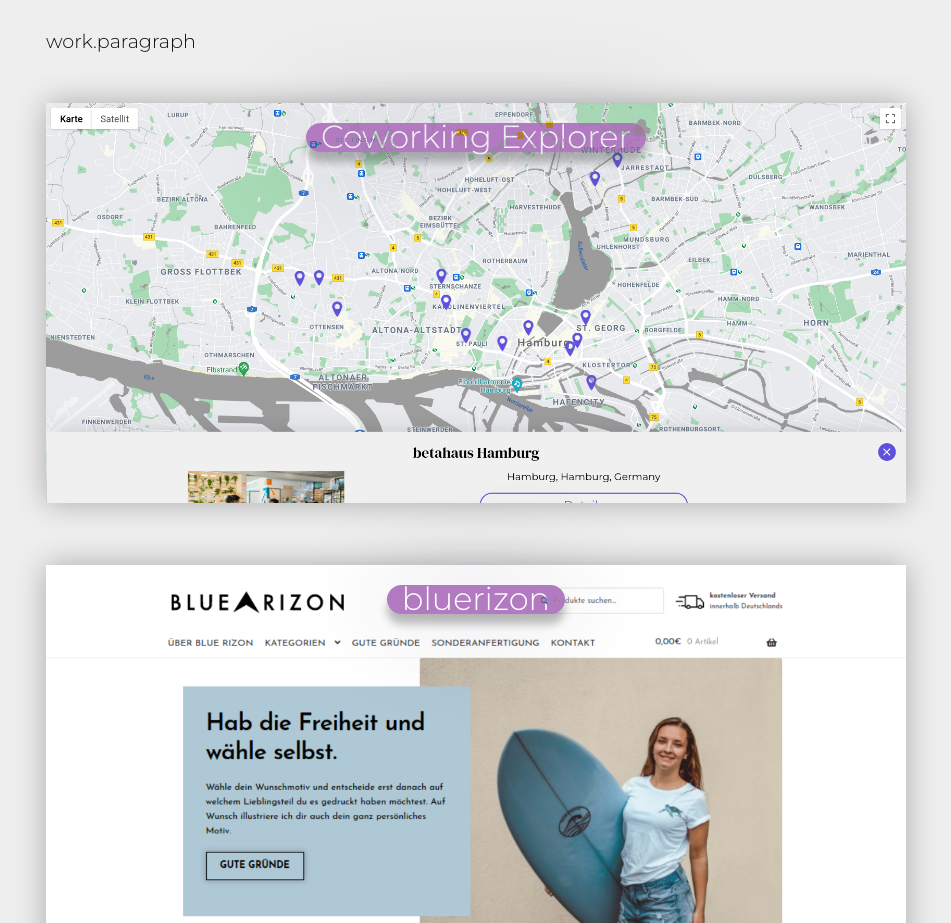
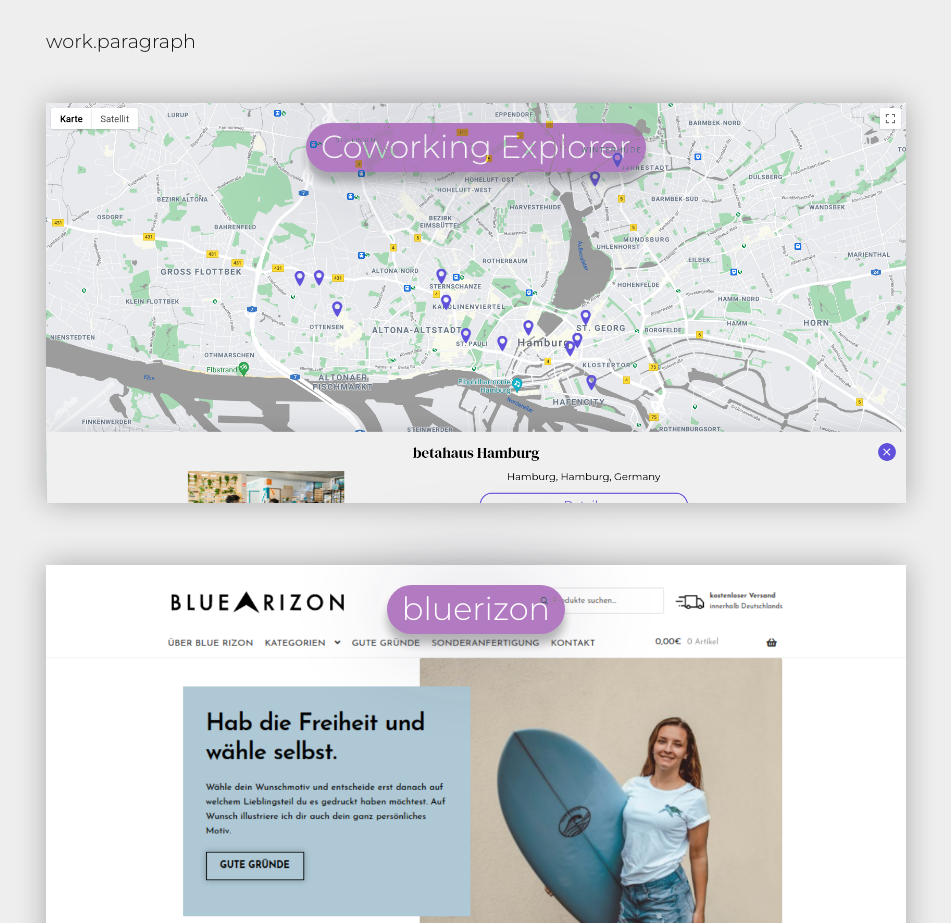
Before and after one commit to Jennow/jencoding_vue, a Vue app: page / in a window 1280 px wide. Shown: the part 1655-2578 px from the top of the page, without its empty margins (164-1115 px from the left). Built offline with nearby package versions, Linux system fonts and the light colour scheme.

Commit message:
Change contact form api Url

```diff
--- a/src/components/ContactPage.vue
+++ b/src/components/ContactPage.vue
@@ -66,7 +66,7 @@ export default {
 
       const response = await axios.request({
             method: 'POST',
-            url: 'https://jencoding.com/contact_form.php',
+            url: 'https://jencoding.com/api/mail',
             data: body
           }
       );
--- a/src/components/WorkPage.vue
+++ b/src/components/WorkPage.vue
@@ -102,7 +102,7 @@ export default {
   line-height: 1.8rem;
   position: relative;
   display: block;
-  padding: 0px 15px;
+  padding: 10px 15px;
   margin: 20px auto;
   font-weight: 100;
   width: fit-content;
```
